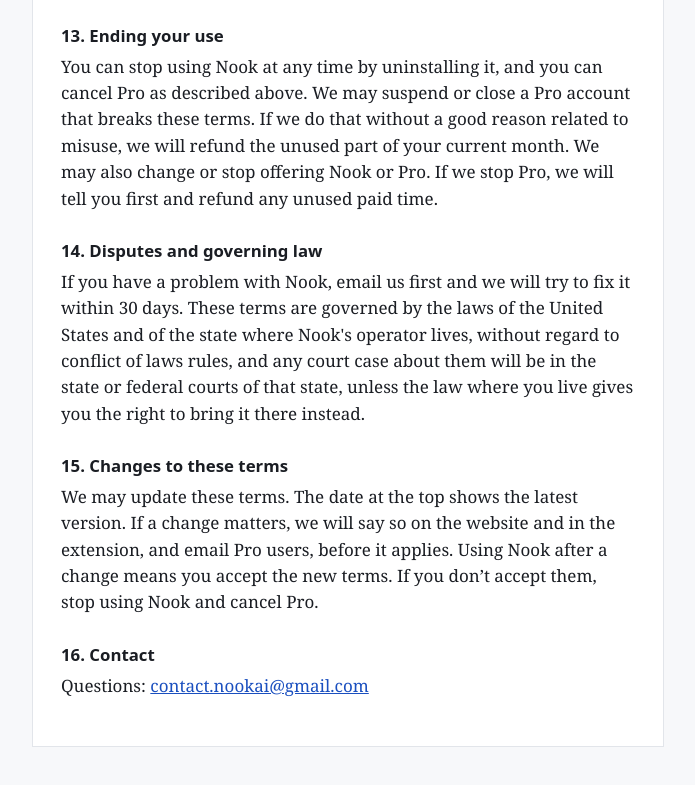
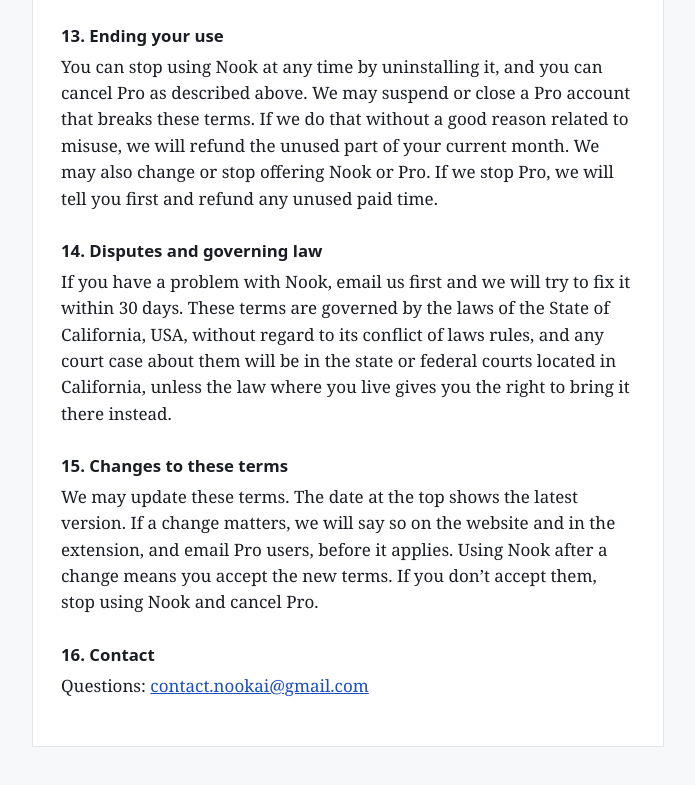
Before and after one commit to contactnookai-hub/websiteandextension, a browser extension: page website/public/terms/index.html in a window 1280 px wide. Shown: the part 4034-4819 px from the top of the page, without its empty margins (292-987 px from the left). Drawn offline with Linux system fonts and the light colour scheme.

Commit message:
Terms: governed by California law.
Co-Authored-By: Claude Opus 5.5 <noreply@anthropic.com>

```diff
--- a/website/public/terms/index.html
+++ b/website/public/terms/index.html
@@ -140,7 +140,7 @@
       <p>You can stop using Nook at any time by uninstalling it, and you can cancel Pro as described above. We may suspend or close a Pro account that breaks these terms. If we do that without a good reason related to misuse, we will refund the unused part of your current month. We may also change or stop offering Nook or Pro. If we stop Pro, we will tell you first and refund any unused paid time.</p>
 
       <h2>14. Disputes and governing law</h2>
-      <p>If you have a problem with Nook, email us first and we will try to fix it within 30 days. These terms are governed by the laws of the United States and of the state where Nook's operator lives, without regard to conflict of laws rules, and any court case about them will be in the state or federal courts of that state, unless the law where you live gives you the right to bring it there instead.</p>
+      <p>If you have a problem with Nook, email us first and we will try to fix it within 30 days. These terms are governed by the laws of the State of California, USA, without regard to its conflict of laws rules, and any court case about them will be in the state or federal courts located in California, unless the law where you live gives you the right to bring it there instead.</p>
 
       <h2>15. Changes to these terms</h2>
       <p>We may update these terms. The date at the top shows the latest version. If a change matters, we will say so on the website and in the extension, and email Pro users, before it applies. Using Nook after a change means you accept the new terms. If you don’t accept them, stop using Nook and cancel Pro.</p>
```
